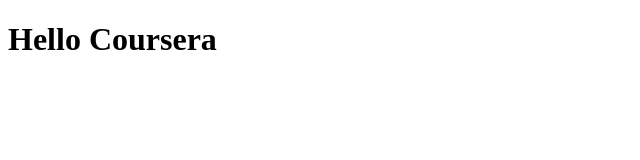
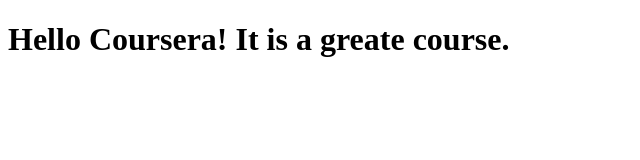
Before and after one commit to BishalSh/couresara-test, a plain HTML site: page site/index.html in a window 1280 px wide. Shown: the whole page, without its empty margins (0-640 px from the left). Drawn offline with Linux system fonts and the light colour scheme.

Commit message:
Small change

```diff
--- a/site/index.html
+++ b/site/index.html
@@ -1,9 +1,9 @@
 <!DOCTYPE html>
 <html>
 <head>
-	<title>Hello</title>
+	<title>Hello Coursera</title>
 </head>
 <body>
-<h1>Hello Coursera</h1>
+<h1>Hello Coursera! It is a greate course.</h1>
 </body>
 </html>
```
